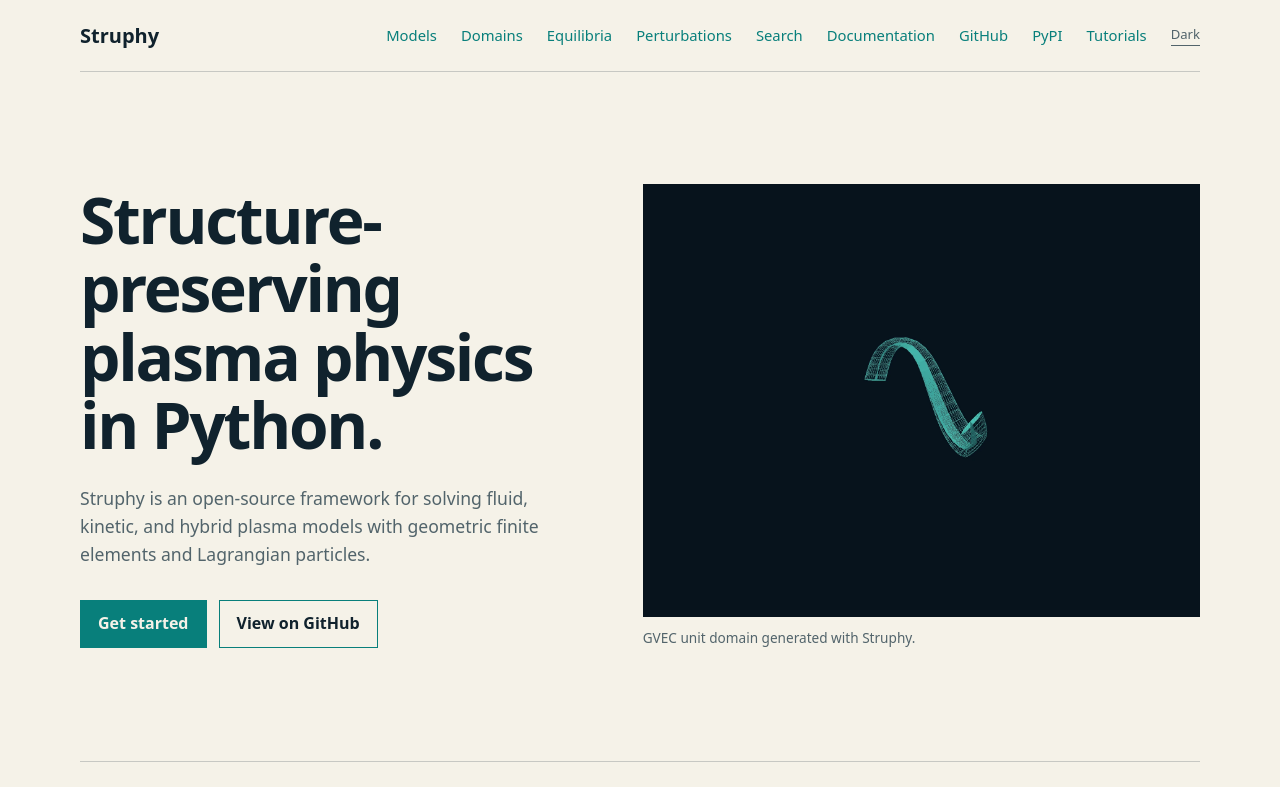
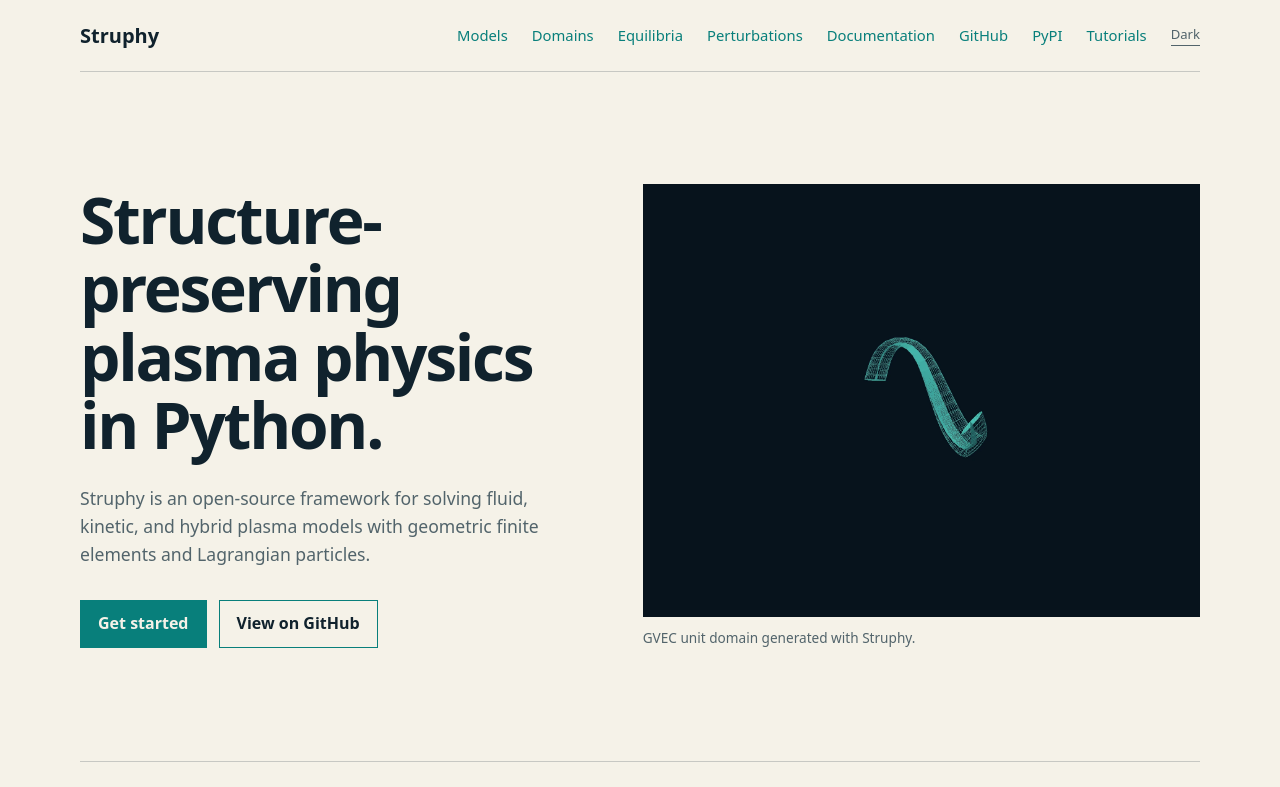
Before and after one commit to struphy-hub/struphy-hub.github.io, an Astro site in the folder docs/: page / in a window 1280 px wide. Shown: the top 787 px of the page. Built offline with nearby package versions, Linux system fonts and the light colour scheme; Astro itself is replaced by a stand-in of ours.

Commit message:
Removed search

```diff
--- a/docs/src/layouts/Layout.astro
+++ b/docs/src/layouts/Layout.astro
@@ -13,7 +13,6 @@ const navLinks = [
   { href: '/domains/', label: 'Domains' },
   { href: '/equilibria/', label: 'Equilibria' },
   { href: '/perturbations/', label: 'Perturbations' },
-  { href: '/search/', label: 'Search' },
   { href: 'https://struphy-hub.github.io/struphy', label: 'Documentation' },
   { href: 'https://github.com/struphy-hub/struphy', label: 'GitHub' },
   { href: 'https://pypi.org/project/struphy/', label: 'PyPI' },
```
